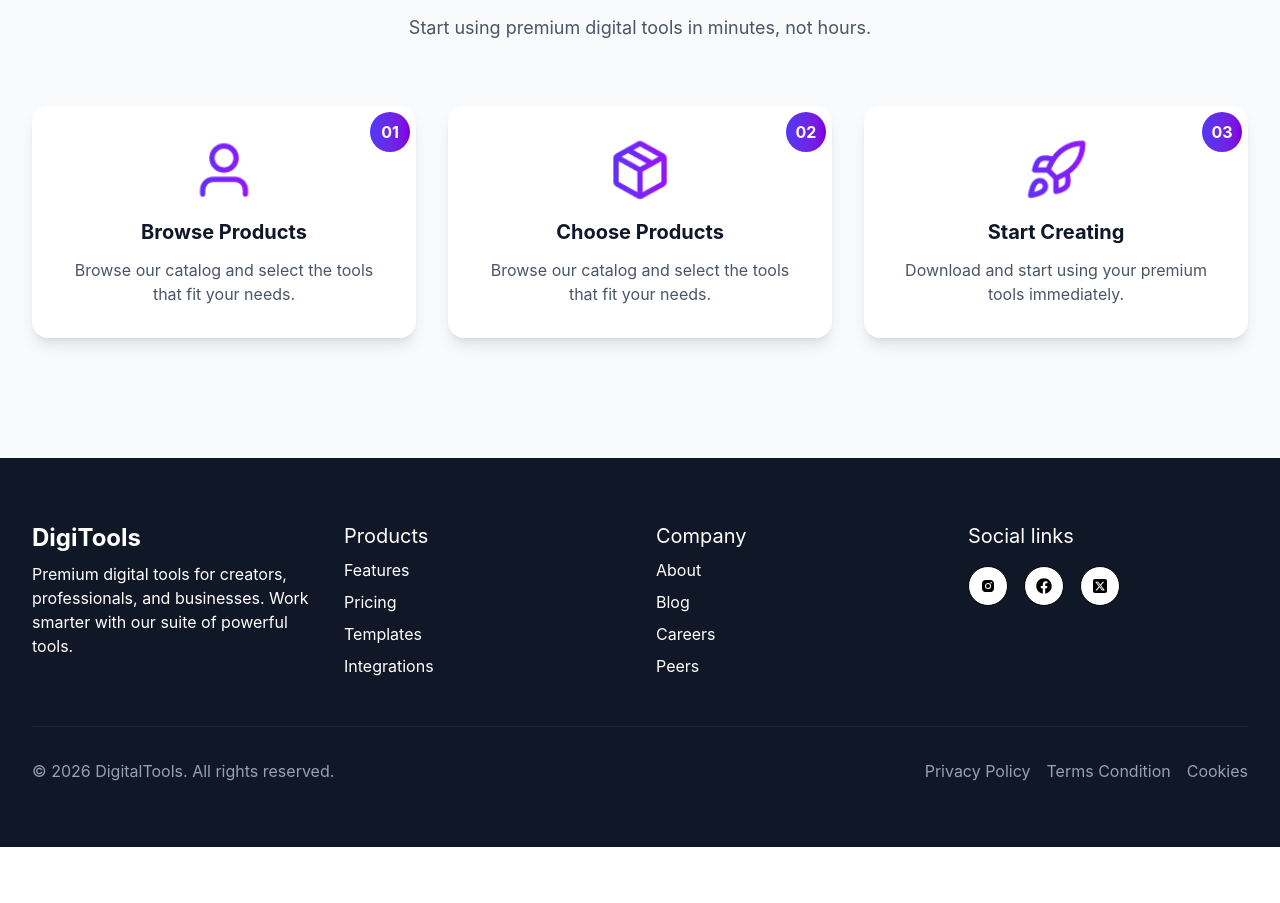
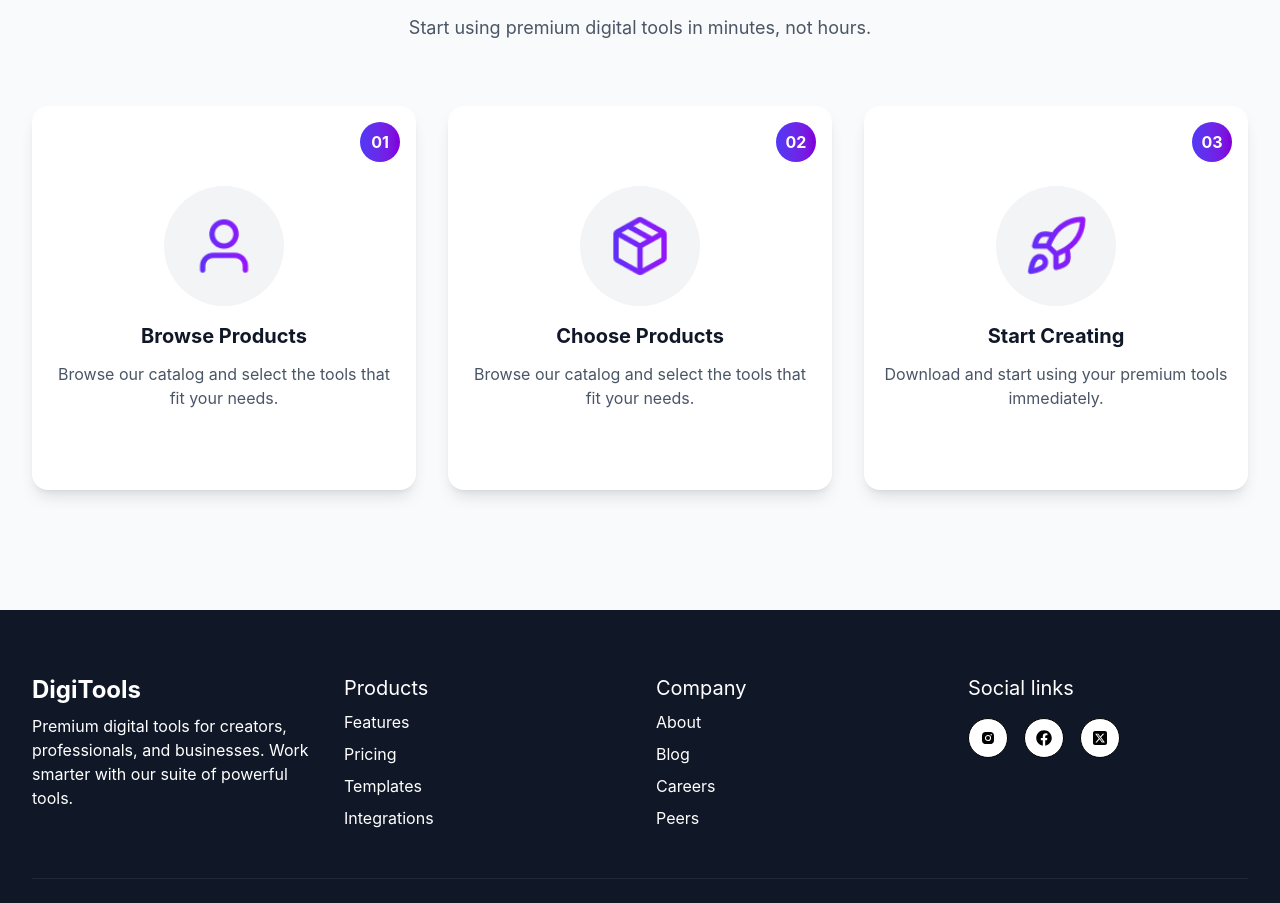
Before and after one commit to Sagor220/Assignment-06, a React (Vite) app: page / in a window 1280 px wide. Shown: the part 2437-3340 px from the top of the page. Before the commit the page ends 3284 px from the top, so only its background shows below. Built offline with nearby package versions, Linux system fonts and the light colour scheme.

Commit message:
step's image bg fixed

```diff
--- a/src/Components/Steps.jsx
+++ b/src/Components/Steps.jsx
@@ -44,15 +44,15 @@ const Steps = () => {
             return (
               <div
                 key={index}
-                className="relative bg-white rounded-2xl shadow-lg p-8 text-center hover:shadow-xl transition-shadow duration-300"
+                className="relative bg-white  rounded-2xl shadow-lg py-20 px-5 text-center hover:shadow-xl  "
               >
-                <div className="font-bold bg-linear-to-r from-[#4f39f6] to-purple-700 text-white mb-4 absolute top-0 right-0 h-10 w-10 flex items-center justify-center rounded-full m-1.5">
+                <div className="font-bold bg-linear-to-r from-[#4f39f6] to-purple-700 text-white mb-4 absolute top-0 right-0 h-10 w-10 flex items-center justify-center rounded-full m-4">
                   {step.number}
                 </div>
-                <div className="flex justify-center mb-4">
+                <div className="flex justify-center mb-4 bg-gray-100 h-30 w-30 m-auto items-center  rounded-full">
                   <img
                     src={step.icon}
-                    alt={step.title}
+                    alt=""
                     className="h-16 w-16 object-contain"
                   />
                 </div>
```
